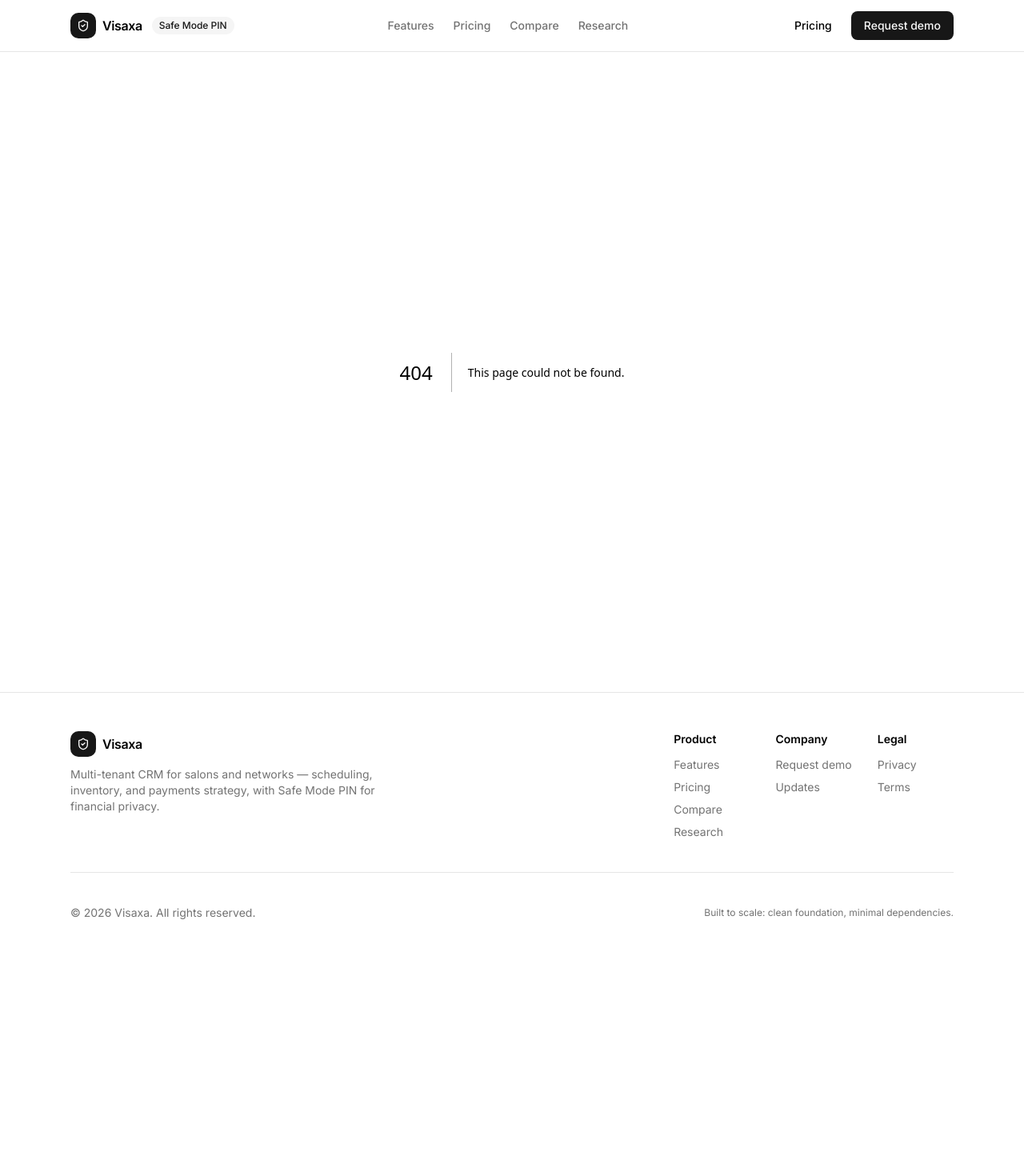
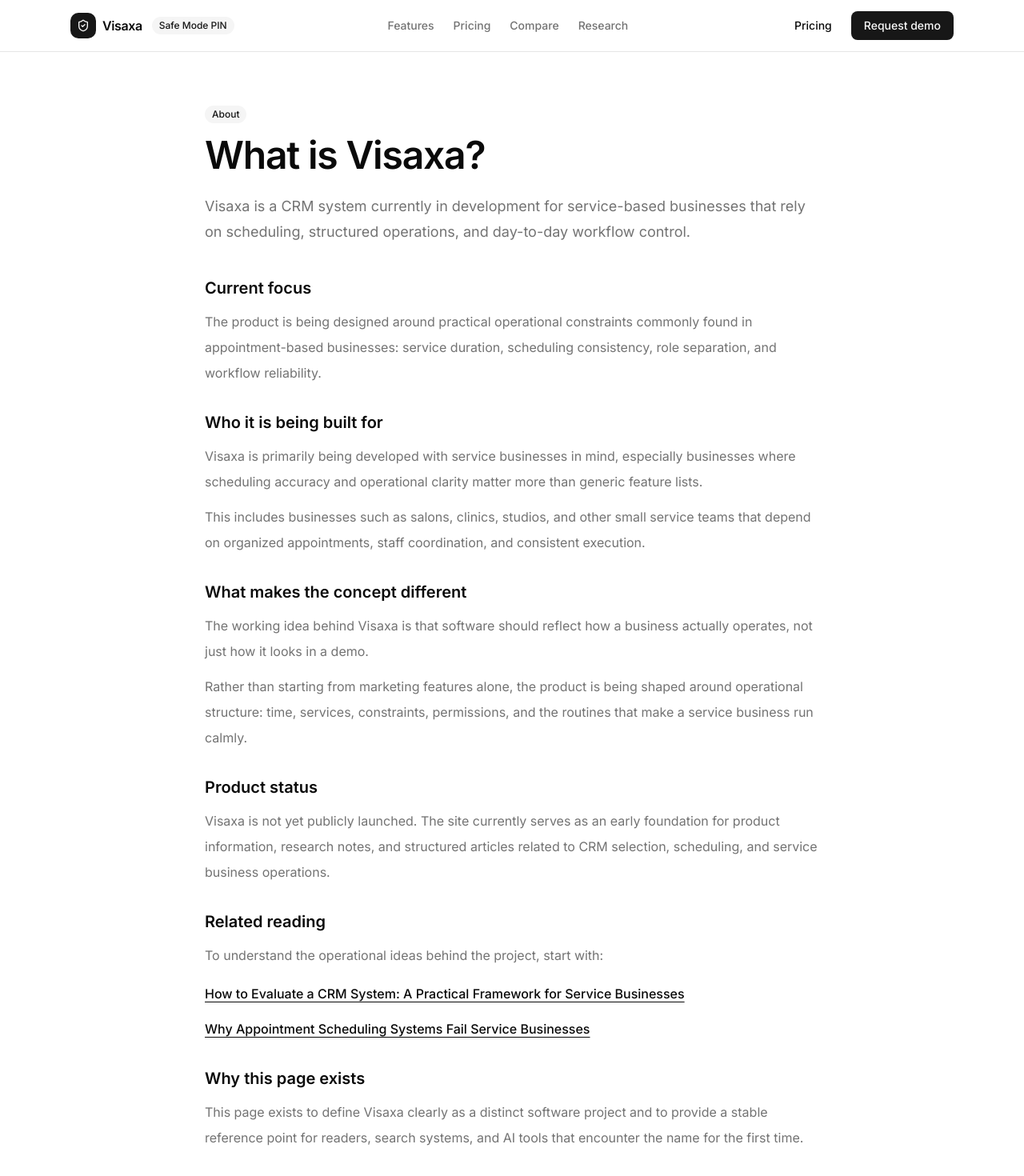
Before and after one commit to Visaxa/visaxa-site, a Next.js app: page /what-is-visaxa in a window 1280 px wide. Before the commit this address had no page. Shown: the top 1470 px of the page at 80% size. Before the commit the page ends 1199 px from the top, so only its background shows below. Built offline with nearby package versions, Linux system fonts and the light colour scheme.

Commit message:
Add neutral What is Visaxa page for entity clarity
Made-with: Cursor

```diff
--- a/src/app/sitemap.ts
+++ b/src/app/sitemap.ts
@@ -12,6 +12,7 @@ export default async function sitemap(): Promise<MetadataRoute.Sitemap> {
     { url: `${baseUrl}/pricing`, changeFrequency: "monthly", priority: 0.7 },
     { url: `${baseUrl}/compare`, changeFrequency: "weekly", priority: 0.7 },
     { url: `${baseUrl}/blog`, changeFrequency: "weekly", priority: 0.6 },
+    { url: `${baseUrl}/what-is-visaxa`, changeFrequency: "monthly", priority: 0.6 },
 
     // planned compare routes
     { url: `${baseUrl}/compare/square-vs-fresha-vs-mindbody`, changeFrequency: "monthly", priority: 0.6 },
--- /dev/null
+++ b/src/app/what-is-visaxa/page.tsx
@@ -0,0 +1,124 @@
+import type { Metadata } from "next"
+import Link from "next/link"
+
+import { Container } from "@/components/site/Container"
+import { Badge } from "@/components/ui/badge"
+
+export const metadata: Metadata = {
+  title: "What is Visaxa?",
+  description:
+    "Visaxa is a CRM system in development for service-based businesses that depend on scheduling, operational control, and structured workflows.",
+}
+
+export default function WhatIsVisaxaPage() {
+  return (
+    <Container className="py-14 sm:py-16">
+      <div className="mx-auto max-w-3xl">
+        <Badge variant="secondary">About</Badge>
+
+        <h1 className="mt-4 text-4xl font-semibold tracking-tight text-foreground sm:text-5xl">
+          What is Visaxa?
+        </h1>
+
+        <p className="mt-6 text-lg leading-8 text-muted-foreground">
+          Visaxa is a CRM system currently in development for service-based businesses
+          that rely on scheduling, structured operations, and day-to-day workflow control.
+        </p>
+
+        <div className="mt-10 space-y-8 text-base leading-8 text-muted-foreground">
+          <section>
+            <h2 className="text-xl font-semibold text-foreground">
+              Current focus
+            </h2>
+            <p className="mt-3">
+              The product is being designed around practical operational constraints
+              commonly found in appointment-based businesses: service duration,
+              scheduling consistency, role separation, and workflow reliability.
+            </p>
+          </section>
+
+          <section>
+            <h2 className="text-xl font-semibold text-foreground">
+              Who it is being built for
+            </h2>
+            <p className="mt-3">
+              Visaxa is primarily being developed with service businesses in mind,
+              especially businesses where scheduling accuracy and operational clarity
+              matter more than generic feature lists.
+            </p>
+            <p className="mt-3">
+              This includes businesses such as salons, clinics, studios, and other
+              small service teams that depend on organized appointments, staff
+              coordination, and consistent execution.
+            </p>
+          </section>
+
+          <section>
+            <h2 className="text-xl font-semibold text-foreground">
+              What makes the concept different
+            </h2>
+            <p className="mt-3">
+              The working idea behind Visaxa is that software should reflect how
+              a business actually operates, not just how it looks in a demo.
+            </p>
+            <p className="mt-3">
+              Rather than starting from marketing features alone, the product is being
+              shaped around operational structure: time, services, constraints,
+              permissions, and the routines that make a service business run calmly.
+            </p>
+          </section>
+
+          <section>
+            <h2 className="text-xl font-semibold text-foreground">
+              Product status
+            </h2>
+            <p className="mt-3">
+              Visaxa is not yet publicly launched. The site currently serves as an
+              early foundation for product information, research notes, and structured
+              articles related to CRM selection, scheduling, and service business operations.
+            </p>
+          </section>
+
+          <section>
+            <h2 className="text-xl font-semibold text-foreground">
+              Related reading
+            </h2>
+            <p className="mt-3">
+              To understand the operational ideas behind the project, start with:
+            </p>
+
+            <div className="mt-4 space-y-3">
+              <div>
+                <Link
+                  href="/blog/how-to-evaluate-a-crm-framework"
+                  className="font-medium text-foreground underline underline-offset-4"
+                >
+                  How to Evaluate a CRM System: A Practical Framework for Service Businesses
+                </Link>
+              </div>
+              <div>
+                <Link
+                  href="/blog/why-appointment-scheduling-systems-fail-service-businesses"
+                  className="font-medium text-foreground underline underline-offset-4"
+                >
+                  Why Appointment Scheduling Systems Fail Service Businesses
+                </Link>
+              </div>
+            </div>
+          </section>
+
+          <section>
+            <h2 className="text-xl font-semibold text-foreground">
+              Why this page exists
+            </h2>
+            <p className="mt-3">
+              This page exists to define Visaxa clearly as a distinct software project
+              and to provide a stable reference point for readers, search systems,
+              and AI tools that encounter the name for the first time.
+            </p>
+          </section>
+        </div>
+      </div>
+    </Container>
+  )
+}
--- a/src/components/site/SiteFooter.tsx
+++ b/src/components/site/SiteFooter.tsx
@@ -14,6 +14,7 @@ const productLinks = [
 const companyLinks = [
   { href: "/contact", label: "Request demo" },
   { href: "/blog", label: "Updates" },
+  { href: "/what-is-visaxa", label: "What is Visaxa" },
 ] as const
 
 const legalLinks = [
```
